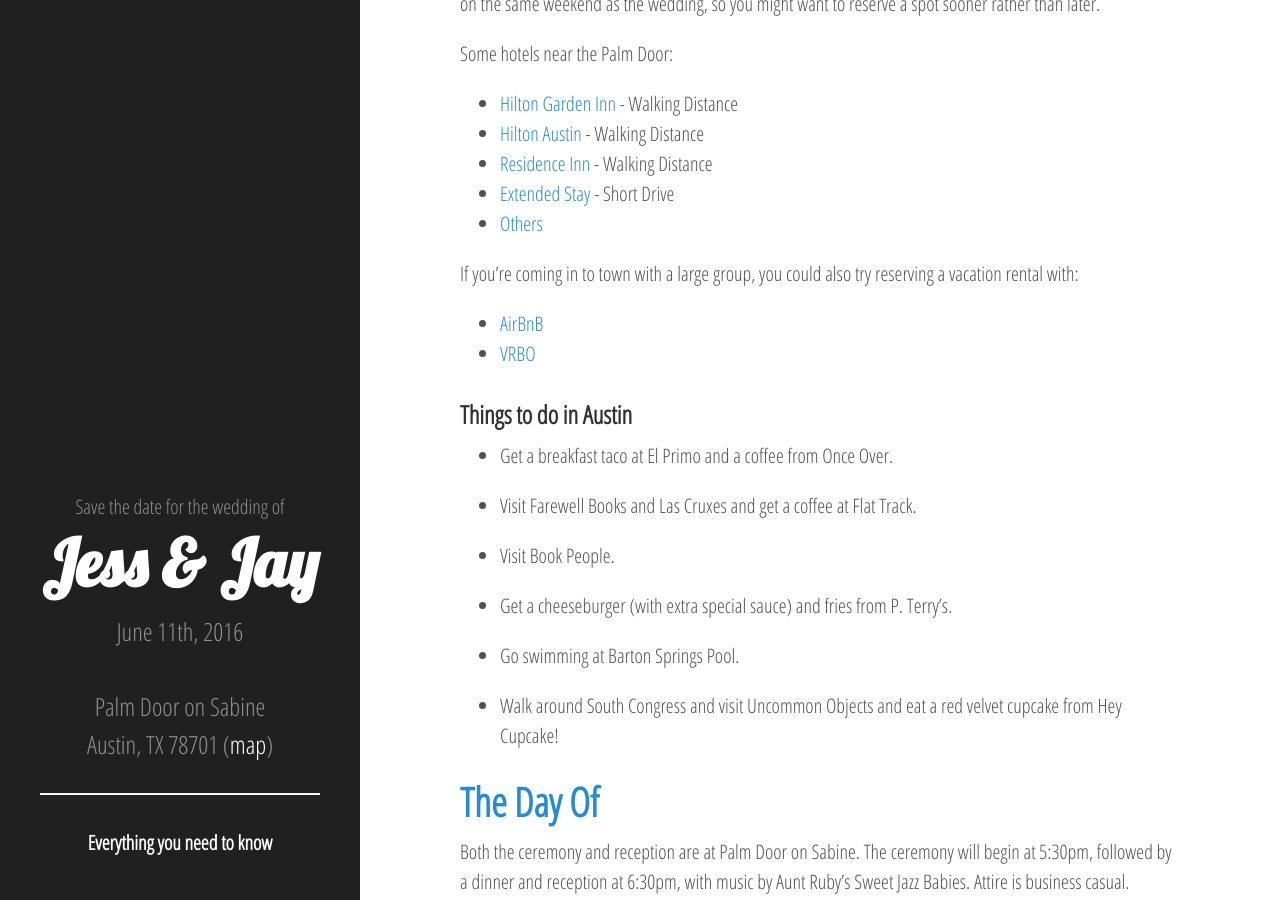
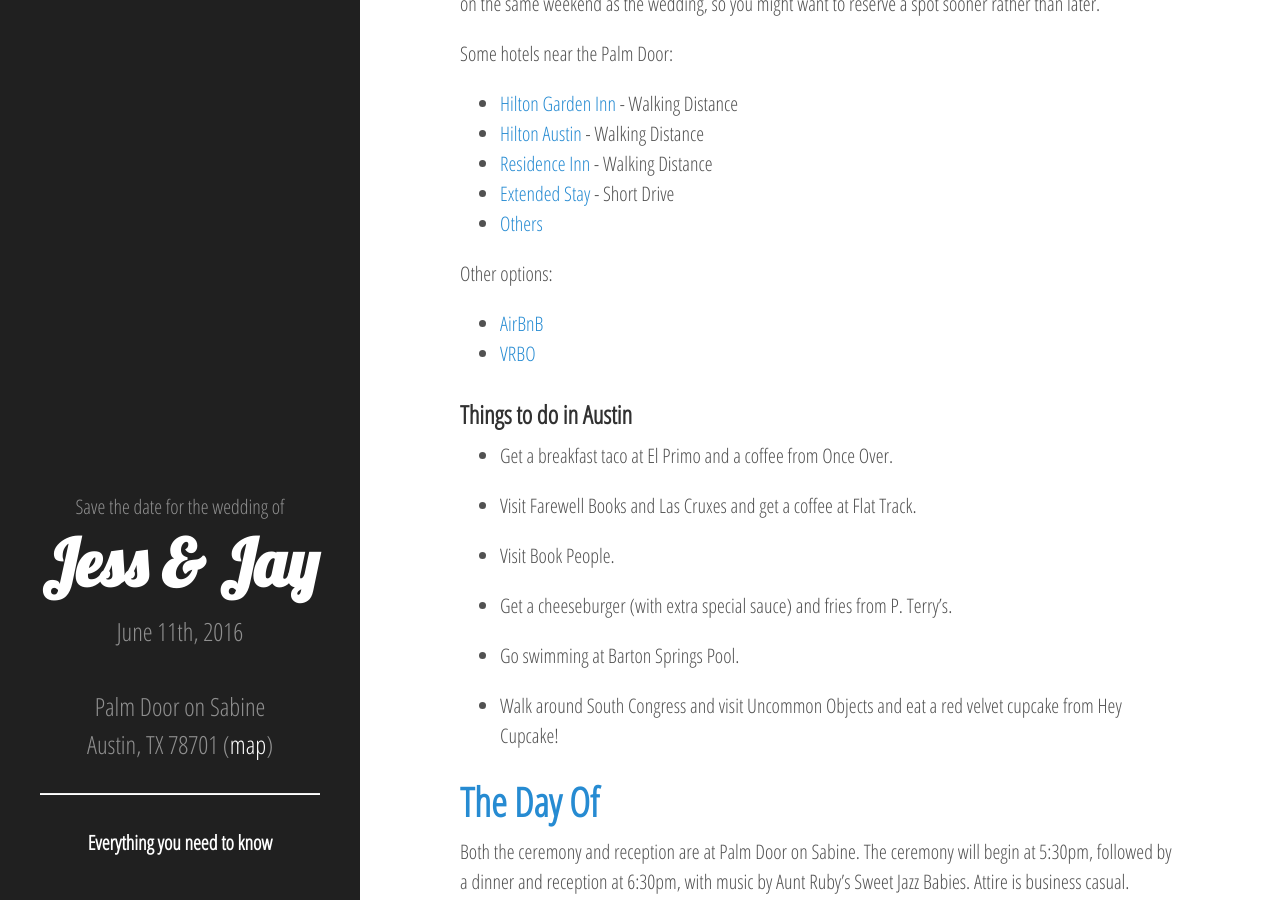
Before and after one commit to JessAndJay/JessAndJay.github.io, a Jekyll site: the page built from about.md, in a window 1280 px wide and 900 px high, scrolled down 370 px. Built offline with Jekyll 4.4.1, drawn with Linux system fonts in a browser that asks for light colours; Markdown is read by kramdown in place of the engine named in the settings.

Commit message:
"other options"

```diff
--- a/about.md
+++ b/about.md
@@ -20,7 +20,7 @@
 * [Extended Stay](http://www.extendedstayamerica.com/hotels/tx/austin/downtown-6th-st) - Short Drive
 * [Others](https://www.google.com/search?q=hotels+austin&oq=hotels+austin&aqs=chrome..69i57j0l5.1673j0j7&sourceid=chrome&es_sm=122&ie=UTF-8#q=hotels%20austin&rflfq=1&rlla=0&tbm=lcl&tbs=lf_hd:-1,lf_maxhp:275,lf_maxhpitems:100-125-150-275,lf_maxhpcur:USD,lf_msr:-1,lf_hc:-1,lf_ha:0,lf_haitems:1535,lf:1,lf_ui:6&hotel_dates=2016-06-10,2016-06-12&oll=30.260803708595187,-97.73944454896849&ospn=0.015179231641496926,0.018453598022460938&oz=16&fll=30.26449187755506,-97.73890810716551&fspn=0.015178661536637605,0.018453598022460938&fz=16&hotel_ds=1&qop=1&rlfi=hd:2016-06-10%2C2016-06-12;si:)
 
-If you're coming in to town with a large group, you could also try reserving a vacation rental with:
+Other options:
 * [AirBnB](https://www.airbnb.com/)
 * [VRBO](https://www.vrbo.com/?k_clickid=42f06145-05b5-4380-81c4-e3363c6ba257&gclid=Cj0KEQiArou2BRDcoN_c6NDI3oMBEiQANeix5sJ-Pt1xRu1mBgjqmNzg4RuQi7DUR1DBLFqDbPSy7DcaAqWy8P8HAQ)
 
```
